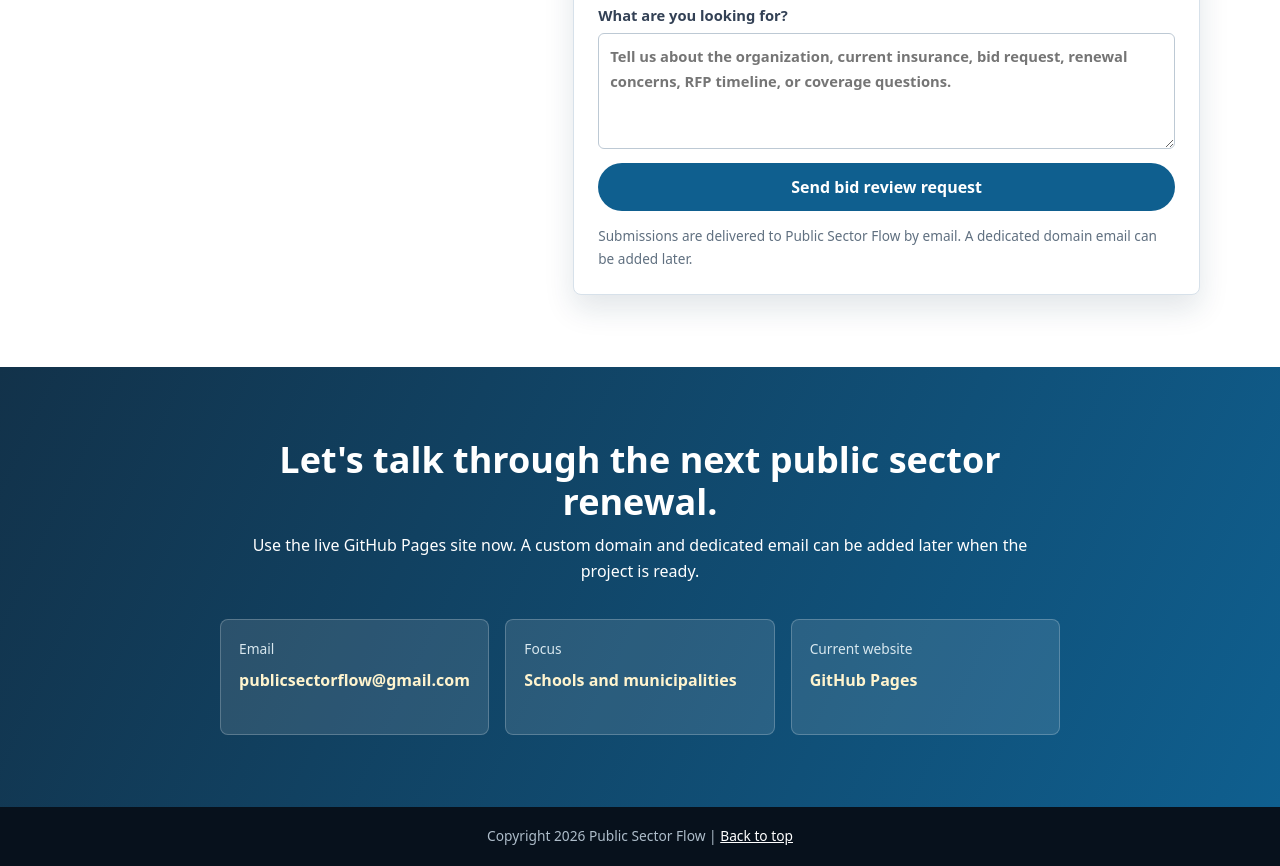
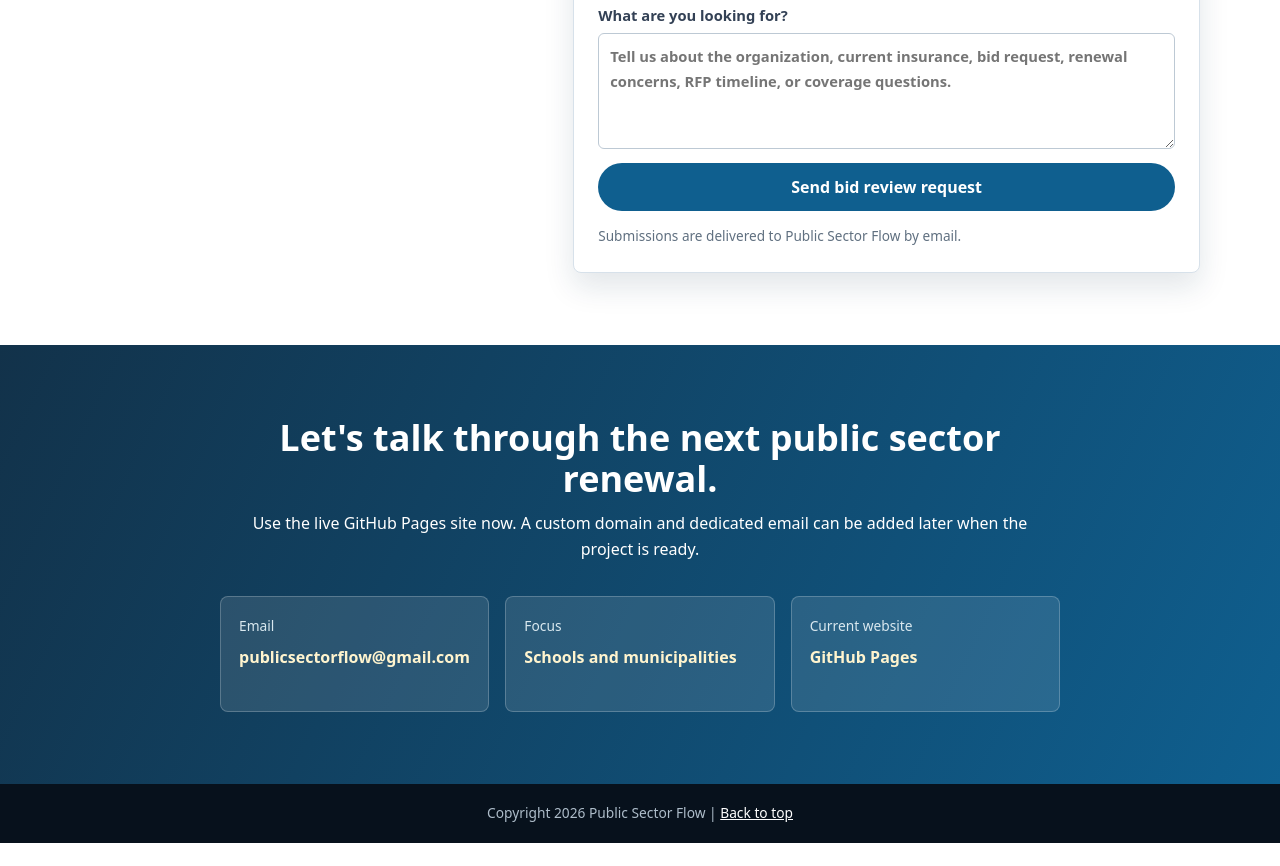
Before and after one commit to samginz/publicsectorflow, a plain HTML site: page index.html in a window 1280 px wide. Shown: the part 3960-4826 px from the top of the page. After the commit the page ends 4803 px from the top, so only its background shows below. Drawn offline with Linux system fonts and the light colour scheme.

Commit message:
removeded line under form

```diff
--- a/index.html
+++ b/index.html
@@ -680,7 +680,7 @@
           <textarea name="message" placeholder="Tell us about the organization, current insurance, bid request, renewal concerns, RFP timeline, or coverage questions."></textarea>
         </label>
         <button class="submit-button" type="submit">Send bid review request</button>
-        <p class="submit-note">Submissions are delivered to Public Sector Flow by email. A dedicated domain email can be added later.</p>
+        <p class="submit-note">Submissions are delivered to Public Sector Flow by email.</p>
       </form>
     </div>
   </section>
```
